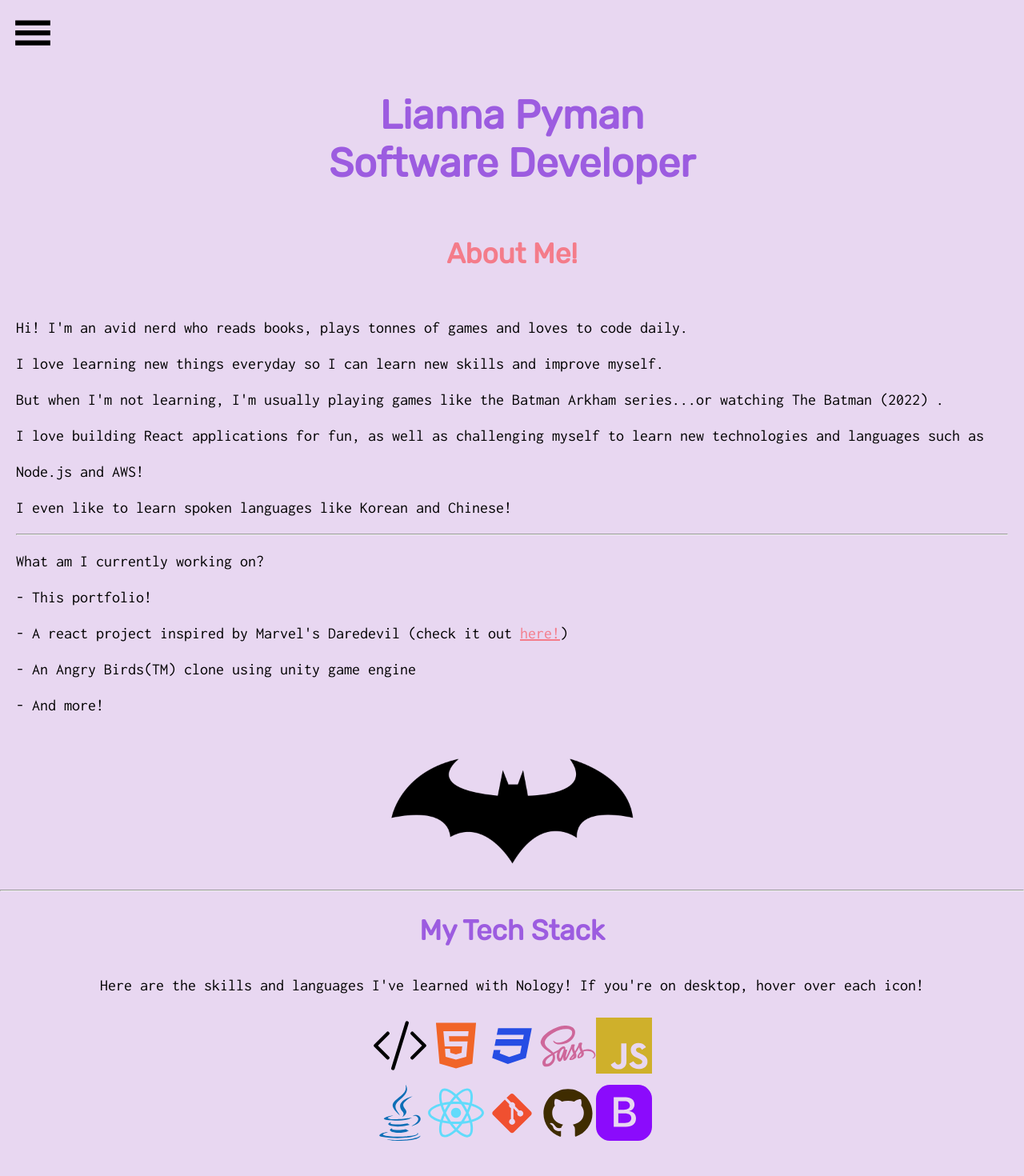
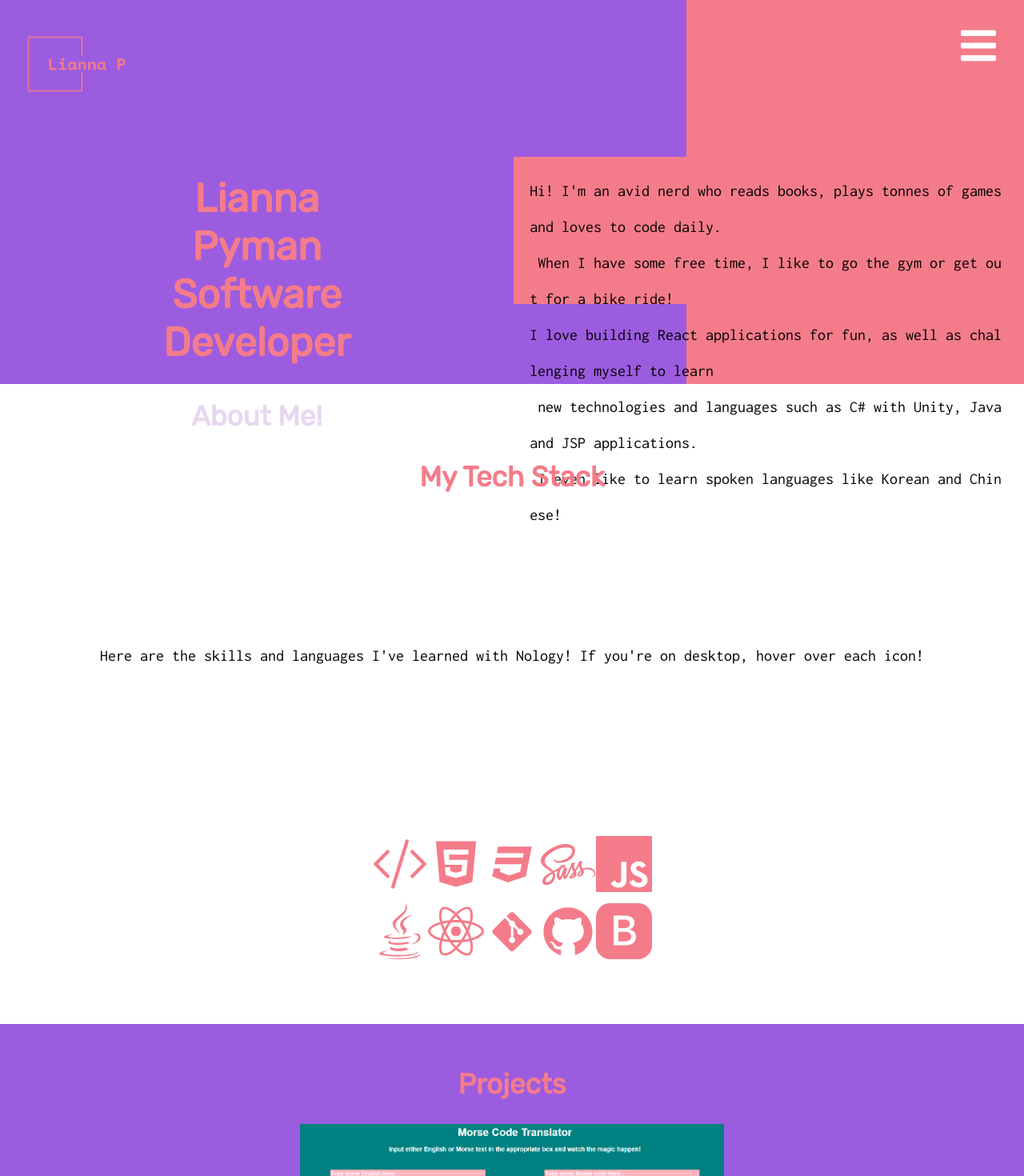
Before and after one commit to liii-p/portfolio, a React (Create React App) app: page / in a window 1280 px wide. Shown: the top 1470 px of the page at 80% size. Built offline with nearby package versions, Linux system fonts and the light colour scheme.

Commit message:
Edits nav, intro and general theme

```diff
--- a/src/App.css
+++ b/src/App.css
@@ -1,9 +1,10 @@
 .App {
   text-align: center;
+  height: 100vh;
 }
 
 h2 {
-  color: #9c5ce0;
+  color: #f47c8a;
   font-family: "Rubik", sans-serif;
 }
 
--- a/src/Assets/partials/devices.scss
+++ b/src/Assets/partials/devices.scss
@@ -2,6 +2,7 @@ $sm: 600px;
 $md: 768px;
 $lg: 992px;
 $xl: 1200px;
+$xxl: 1700px;
 
 @mixin phone {
   @media only screen and (max-width: $sm) {
@@ -32,3 +33,9 @@ $xl: 1200px;
     @content;
   }
 }
+
+@mixin large-desktop {
+  @media only screen and (min-width: $xxl) {
+    @content;
+  }
+}
--- a/src/Contact/Contact.jsx
+++ b/src/Contact/Contact.jsx
@@ -6,8 +6,10 @@ import styles from "./Contact.module.scss";
 const Contact = () => {
   return (
     <div className={styles.contact} id="contact">
-      <hr />
+      {/* <hr /> */}
       <h2>Contact</h2>
+      <p>Let's connect!</p>
+      <div className={styles.contact__icons}>
       <a href="https://www.linkedin.com/in/lianna-pyman/" target="blank">
         <AiFillLinkedin
           size="75px"
@@ -18,6 +20,7 @@ const Contact = () => {
       <a href="mailto:liannapyman@gmail.com" target="blank">
         <SiGmail size="70px" color="F47C8A" className={styles.contact__gmail} />
       </a>
+      </div>
     </div>
   );
 };
--- a/src/Contact/Contact.module.scss
+++ b/src/Contact/Contact.module.scss
@@ -3,14 +3,33 @@
 .contact {
   display: block;
   margin-top: 5rem;
+  height: 20vh;
+
+  @include devices.phone {
+    height: 30vh;
+    h2 {
+      font-size: 35px;
+    }
+  }
+
+  h2 {
+    font-size: 40px;
+    height: fit-content;
+    width: 100vw;
+    margin-bottom: 50px;
+  }
+
+  p {
+    margin-bottom: 40px;
+  }
+
+  &__icons {
+    height: fit-content;
+  }
 
   &__linkedin {
     margin-right: 20px;
   }
 
-  @include devices.large-phone {
-    h2 {
-      font-size: 35px;
-    }
-  }
+
 }
--- a/src/Intro/Intro.jsx
+++ b/src/Intro/Intro.jsx
@@ -1,33 +1,23 @@
 import React from "react";
 import styles from "./Intro.module.scss";
-import BatmanLogo from "../Images/Batman-Logo.png";
-
 const Intro = () => {
   return (
     <div className={styles.Intro} id="intro">
+      <section className={styles.Intro__text}>
+      <div className={styles.Intro__titles}>
       <h1>
         Lianna Pyman <br /> Software Developer
       </h1>
       <h2>About Me!</h2>
+      </div>
       <p className={styles.Intro__para}>
         Hi! I'm an avid nerd who reads books, plays tonnes of games and loves to
-        code daily. <br />I love learning new things everyday so I can learn new
-        skills and improve myself. <br /> But when I'm not learning, I'm usually
-        playing games like the Batman Arkham series...or watching The Batman
-        (2022) . <br />I love building React applications for fun, as well as
-        challenging myself to learn new technologies and languages such as
-        Node.js and AWS! <br /> I even like to learn spoken languages like
+        code daily. <br /> When I have some free time, I like to go the gym or get out for a bike ride! <br />I love building React applications for fun, as well as
+        challenging myself to learn <br /> new technologies and languages such as
+        C# with Unity, Java and JSP applications.<br /> I even like to learn spoken languages like
         Korean and Chinese! <br />
-        <hr />
-        What am I currently working on? <br /> - This portfolio! <br /> - A
-        react project inspired by Marvel's Daredevil (check it out{" "}
-        <a href="https://github.com/liii-p/daredevil" target="blank">
-          here!
-        </a>
-        ) <br /> - An Angry Birds(TM) clone using unity game engine <br /> - And
-        more!
       </p>
-      <img src={BatmanLogo} className={styles.Intro__img} alt="batman logo" />
+      </section>
     </div>
   );
 };
--- a/src/Intro/Intro.module.scss
+++ b/src/Intro/Intro.module.scss
@@ -4,10 +4,39 @@
 
 .Intro {
   display: flex;
-  flex-direction: column;
+  justify-content: space-between;
+  height: 50vh;
+  background: linear-gradient(90deg, #9c5ce0 67%, #f47c8a 33%);
+  background-size: 100%;
+  padding-bottom: 5em;
+
+  @include devices.phone {
+    margin-top: 0;
+    height: 100vh;
+    background: none;
+  }
+
+  &__text {
+    display: inline-flex;
+    margin-top: 11em;
+
+    @include devices.phone {
+      display: block;
+    }
+  }
+
+  &__titles {
+    margin-left: 10rem;
+    margin-right: 10rem;
+
+    @include devices.phone {
+      display: block;
+      margin: 0;
+    }
+  }
 
   h1 {
-    color: palette.$title;
+    color: palette.$accent;
     font-family: "Rubik", sans-serif;
     font-size: 35px;
 
@@ -17,7 +46,7 @@
   }
 
   h2 {
-    color: palette.$accent;
+    color: palette.$background;
     font-family: "Rubik", sans-serif;
 
     @include devices.large-phone {
@@ -26,8 +55,17 @@
   }
 
   &__para {
+    // position: fixed;
+    // right: 5%;
+    max-height: 100%;
     font-family: "Inconsolata", monospace;
     text-align: left;
+    //height: 100%;
+    background-color: palette.$accent;
+    word-wrap: break-word;
+    white-space: pre-wrap;
+    word-break: break-all;
+
     @include devices.phone {
       margin: 0 auto;
       color: palette.$body;
@@ -35,10 +73,10 @@
       width: 20rem;
       height: auto;
       line-height: 40px;
+      font-size: 17px;
     }
     @include devices.large-phone {
       line-height: 45px;
-      margin: 0 auto;
       padding: 20px;
     }
   }
--- a/src/Navbar/Navbar.jsx
+++ b/src/Navbar/Navbar.jsx
@@ -1,6 +1,7 @@
 import React, { useState } from "react";
 import styles from "../Navbar/Navbar.module.scss";
-import { GiHamburgerMenu } from "react-icons/gi";
+import { FaBars, FaTimes } from "react-icons/fa";
+import logo from "../Images/logo.png";
 
 const Navbar = () => {
   const [showMenu, setShowMenu] = useState(false);
@@ -9,9 +10,13 @@ const Navbar = () => {
     setShowMenu(!showMenu);
   };
 
+  const closeMenu = () => {
+    setShowMenu(showMenu);
+  }
+
   return (
-    <div className={styles.Navbar}>
-      <GiHamburgerMenu onClick={openMenu} className={styles.Navbar__icon} />
+    <header className={styles.Navbar}>
+      <img src={logo} alt="Logo" id="logo"/>
       <nav
         className={showMenu ? styles.menuVisible : styles.menuHidden}
         onClick={openMenu}
@@ -20,32 +25,12 @@ const Navbar = () => {
         <a href="#tech">Tech</a>
         <a href="#projects">Projects</a>
         <a href="#contact">Contact</a>
-        {/* <HashLink
-          to="/#intro"
-          scroll={(el) => el.scrollIntoView({ behavior: "auto", block: "end" })}
-        >
-          About
-        </HashLink>
-        <HashLink
-          to="/#tech"
-          scroll={(el) => el.scrollIntoView({ behavior: "auto", block: "end" })}
-        >
-          Tech Stack
-        </HashLink>
-        <HashLink
-          to="/#projects"
-          scroll={(el) => el.scrollIntoView({ behavior: "auto", block: "end" })}
-        >
-          Projects
-        </HashLink>
-        <HashLink
-          to="/#contact"
-          scroll={(el) => el.scrollIntoView({ behavior: "auto", block: "end" })}
-        >
-          Contact
-        </HashLink> */}
       </nav>
-    </div>
+        <FaBars onClick={openMenu} className={styles.Navbar__icon} />
+      {/* <button>
+      <FaTimes onClick={closeMenu} id="closeIcon"/>
+      </button> */}
+    </header>
   );
 };
 
--- a/src/Navbar/Navbar.module.scss
+++ b/src/Navbar/Navbar.module.scss
@@ -3,16 +3,23 @@
 
 .Navbar {
   display: flex;
-  justify-content: flex-start;
+  justify-content: space-between;
   margin: 0;
   height: 5em;
   width: 100%;
   font-family: "Inconsolata", monospace;
   box-sizing: border-box;
   padding: 1em;
+  position: fixed;
+  top: 0;
+  background: transparent;
+  //align-items: center;
+  font-size: 2rem;
 
   &__icon {
-    position: fixed;
+    position: relative;
+    color: white;
+
     @include devices.phone {
       height: 30px;
       width: auto;
@@ -22,6 +29,10 @@
       width: auto;
     }
   }
+}
+
+#closeIcon {
+  margin-right: 100px;
 }
 
 nav {
@@ -44,26 +55,25 @@ nav {
 }
 
 a:visited {
-  color: palette.$accent;
+  color: white;
 }
 
 a:link {
-  color: palette.$accent;
+  color: white;
 }
 
 .menuVisible {
   visibility: visible;
   position: fixed;
   top: 0;
-  left: 13.5%;
+  right: 13.5%;
 
   @include devices.phone {
-    left: 10%;
+    right: 10%;
   }
 }
 
 .menuHidden {
   visibility: hidden;
   position: fixed;
-  left: 100%;
 }
--- a/src/Tech/Tech.jsx
+++ b/src/Tech/Tech.jsx
@@ -9,7 +9,6 @@ import { FaReact, FaJava } from "react-icons/fa";
 const Tech = () => {
   return (
     <div className={styles.Tech} id="tech">
-      <hr />
       <h2>My Tech Stack</h2>
       <p>
         Here are the skills and languages I've learned with Nology! If you're on
@@ -20,25 +19,21 @@ const Tech = () => {
           <BsCodeSlash size="70px" title="coding" className={styles.enlarge} />
           <AiFillHtml5
             size="70px"
-            color="F16528"
             title="HTML"
             className={styles.enlarge}
           />
           <DiCss3Full
             size="70px"
-            color="264DE4"
             title="CSS"
             className={styles.enlarge}
           />
           <DiSass
             size="70px"
-            color="CE679A"
             title="SASS/SCSS"
             className={styles.enlarge}
           />
           <SiJavascript
             size="70px"
-            color="CFB02B"
             title="JavaScript"
             className={styles.enlarge}
           />
@@ -46,31 +41,26 @@ const Tech = () => {
         <div className={styles.Tech__stack2}>
           <FaJava
             size="70px"
-            color="0D6EB6"
             title="Java"
             className={styles.enlarge}
           />
           <FaReact
             size="70px"
-            color="61DBFB"
             title="React"
             className={styles.enlarge}
           />
           <DiGit
             size="70px"
-            color="F05030"
             title="Git"
             className={styles.enlarge}
           />
           <AiFillGithub
             size="70px"
-            color="3F2C00"
             title="GitHub"
             className={styles.enlarge}
           />
           <BsFillBootstrapFill
             size="70px"
-            color="8B0BFC"
             title="Bootstrap"
             className={styles.enlarge}
           />
--- a/src/Tech/Tech.module.scss
+++ b/src/Tech/Tech.module.scss
@@ -2,7 +2,17 @@
 @use "../Assets/partials/palette.scss";
 
 .Tech {
+  display: flex;
+  flex-direction: column;
+  justify-content: space-around;
+  background-color: white;
   line-height: 2.5rem;
+  height: 100vh;
+
+  &__stack {
+    margin-top: 50px;
+    color: #f47c8a;
+  }
 
   @include devices.phone {
     &__stack1 {
--- a/src/index.css
+++ b/src/index.css
@@ -9,8 +9,12 @@ body {
 }
 
 html {
-  background-color: #e8d7f1;
+  background-color: #9c5ce0;
   scroll-behavior: smooth;
+  -webkit-background-size: cover;
+  -moz-background-size: cover;
+  -o-background-size: cover;
+  background-size: cover;
 }
 
 code {
```
Also changed, not shown: src/Images/logo.png (added).
